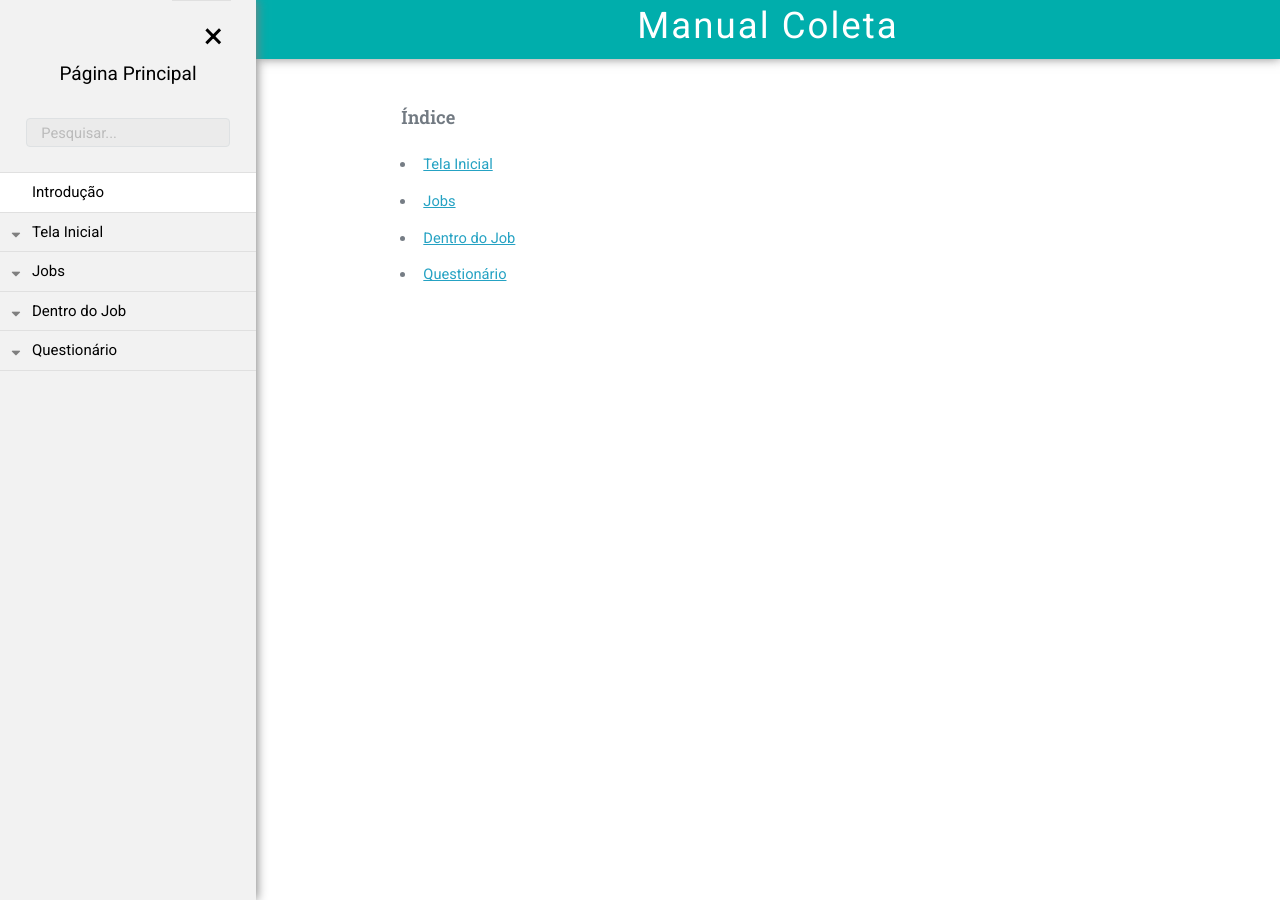
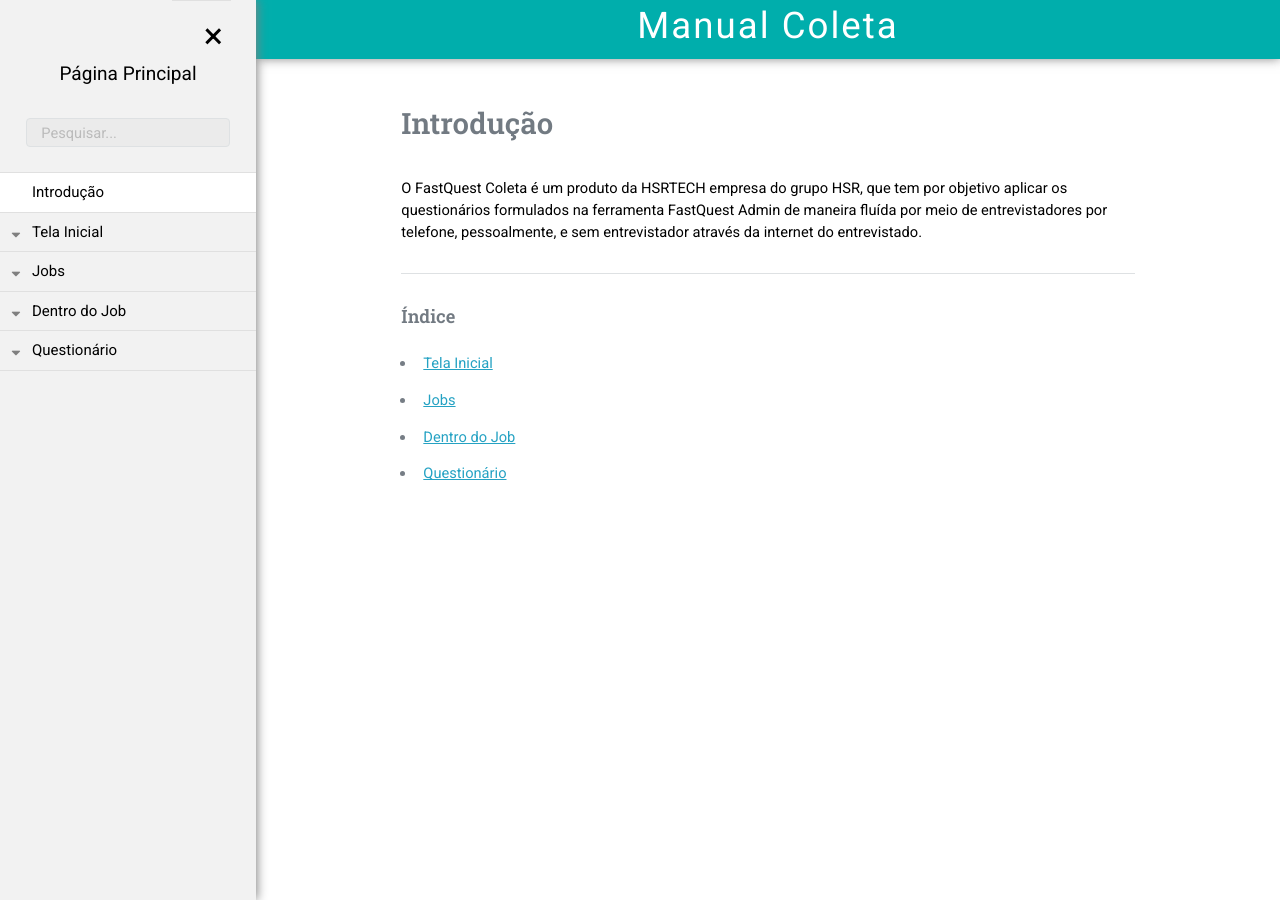
Before and after one commit to rogerio-figueiredo-hsr/hsrtechonline.github.io, a Jekyll site: the page built from _posts/Coleta/2020-06-15-introducao.md, in a window 1280 px wide. Built offline with Jekyll 4.4.1, drawn with Linux system fonts in a browser that asks for light colours.

Commit message:
Atualizando coleta

```diff
--- a/_posts/Coleta/2020-06-15-introducao.md
+++ b/_posts/Coleta/2020-06-15-introducao.md
@@ -3,6 +3,11 @@
 title:  "Introdução"
 projeto: "fastQuestColeta"
 permalink: /fastQuestColeta/introducao
+---
+# Introdução
+
+O FastQuest Coleta é um produto da HSRTECH empresa do grupo HSR, que tem por objetivo aplicar os questionários formulados na ferramenta FastQuest Admin de maneira fluída por meio de entrevistadores por telefone, pessoalmente, e sem entrevistador através da internet do entrevistado.
+
 ---
 
 ### Índice
```
